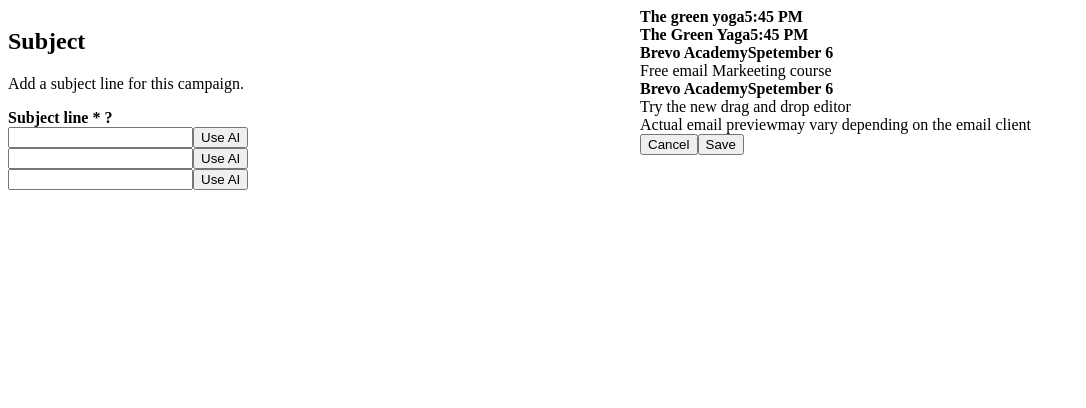
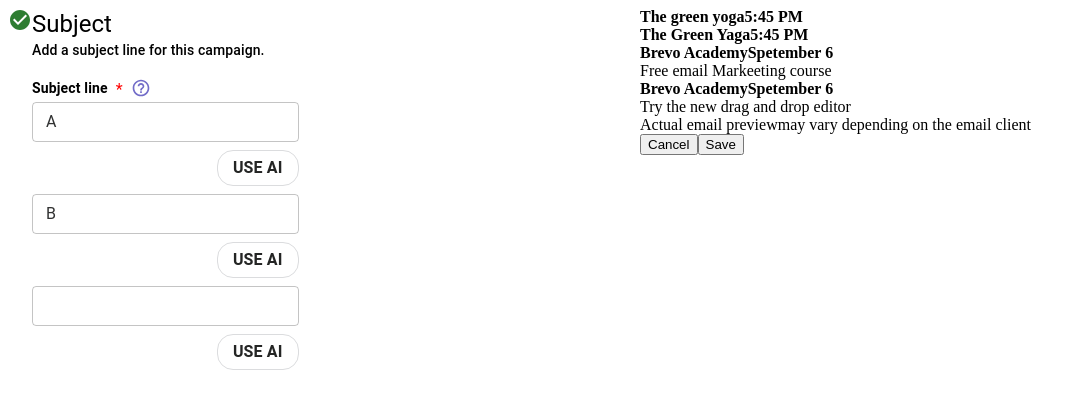
Before and after one commit to sohail-shrestha/sensenrespond-interview, a React (Create React App) app: page / in a window 1280 px wide. Shown: the top 408 px of the page, without its empty margins (0-1086 px from the left). Built offline with nearby package versions, Linux system fonts and the light colour scheme.

Commit message:
first itration of left side content complete

```diff
--- a/src/components/InputBox.tsx
+++ b/src/components/InputBox.tsx
@@ -1,10 +1,17 @@
+import {
+  Button,
+  InputAdornment,
+  OutlinedInput,
+  Typography,
+} from "@mui/material";
 import React, { useState } from "react";
 
 type InputBoxProps = {
   onTextChange: (text: string) => void;
+  prefix?: string;
 };
 
-const InputBox: React.FC<InputBoxProps> = ({ onTextChange }) => {
+const InputBox: React.FC<InputBoxProps> = ({ onTextChange, prefix }) => {
   const [text, setText] = useState<string>("");
 
   const onChange = (event: React.ChangeEvent<HTMLInputElement>) => {
@@ -13,10 +20,43 @@
   };
 
   return (
-    <div>
-      <input onChange={onChange} value={text} />
-      <button>Use AI</button>
-    </div>
+    <>
+      <div>
+        <OutlinedInput
+          fullWidth
+          value={text}
+          onChange={onChange}
+          size="small"
+          startAdornment={
+            prefix ? (
+              <InputAdornment position="start">
+                <Typography variant="body1" color={"#313232"}>
+                  {prefix}
+                </Typography>
+              </InputAdornment>
+            ) : (
+              <></>
+            )
+          }
+        />
+      </div>
+      <div style={{ display: "flex", justifyContent: "end" }}>
+        <Button
+          variant="outlined"
+          style={{
+            color: "#242524",
+            borderColor: "#dbdcde",
+            borderRadius: "16px",
+            marginTop: "8px",
+            marginBottom: "8px",
+          }}
+        >
+          <Typography variant="body1">
+            <b>Use AI</b>
+          </Typography>
+        </Button>
+      </div>
+    </>
   );
 };
 
--- a/src/features/home/Home.tsx
+++ b/src/features/home/Home.tsx
@@ -6,10 +6,10 @@
   return (
     <Grid container>
       <Grid item xs={6}>
-            <HomeLeftComponent />
+        <HomeLeftComponent />
       </Grid>
       <Grid item xs={6}>
-            <HomeRightComponent />
+        <HomeRightComponent />
       </Grid>
     </Grid>
   );
--- a/src/features/home/components/HomeLeftComponent.tsx
+++ b/src/features/home/components/HomeLeftComponent.tsx
@@ -1,25 +1,52 @@
+import CheckCircleIcon from "@mui/icons-material/CheckCircle";
+import HelpOutlineOutlinedIcon from "@mui/icons-material/HelpOutlineOutlined";
+import { Grid, Typography } from "@mui/material";
 import React from "react";
 import { useDispatch } from "react-redux";
 import { InputBox } from "../../../components";
 import { setA, setB } from "../slice";
 
 const HomeLeftComponent: React.FC = () => {
-  const dispatch = useDispatch()
+  const dispatch = useDispatch();
   return (
     <>
-      <h2>Subject</h2>
-      <p>Add a subject line for this campaign.</p>
+      <Grid container>
+        <CheckCircleIcon color="success" />
+        <Grid item>
+          <Typography variant="h5">Subject</Typography>
+          <Typography variant="subtitle2">
+            Add a subject line for this campaign.
+          </Typography>
 
-      <b>Subject line * ?</b>
-      <InputBox onTextChange={ (text: string) => {
-        dispatch(setA(text))
-      } } />
-      <InputBox onTextChange={ (text: string) => {
-        dispatch(setB(text))
-      } }  />
-      <InputBox onTextChange={function (text: string): void {
-        //DO NOTHING
-      } } />
+          <Grid container columnGap={1} style={{ marginTop: "16px" }}>
+            <Typography variant="body2">
+              <b>Subject line </b>
+            </Typography>
+            <Typography color="red">* </Typography>
+            <HelpOutlineOutlinedIcon fontSize="small" htmlColor="#726cc8" />
+          </Grid>
+
+          <Grid>
+            <InputBox
+              prefix="A"
+              onTextChange={(text: string) => {
+                dispatch(setA(text));
+              }}
+            />
+            <InputBox
+              prefix="B"
+              onTextChange={(text: string) => {
+                dispatch(setB(text));
+              }}
+            />
+            <InputBox
+              onTextChange={function (text: string): void {
+                //DO NOTHING
+              }}
+            />
+          </Grid>
+        </Grid>
+      </Grid>
     </>
   );
 };
--- a/src/features/home/components/HomeRightComponent.tsx
+++ b/src/features/home/components/HomeRightComponent.tsx
@@ -2,7 +2,6 @@
 import { Mobile } from "./Mobile";
 
 const HomeRightComponent: React.FC = () => {
-
   return (
     <div>
       <Mobile />
--- a/src/features/home/slice.ts
+++ b/src/features/home/slice.ts
@@ -7,21 +7,21 @@
 
 const initialState: State = {
   subjectA: "",
-    subjectB: ""
-}
+  subjectB: "",
+};
 
 const slice = createSlice({
-    name: 'home',
+  name: "home",
   initialState,
   reducers: {
     setA: (state: State, action: PayloadAction<string>) => {
-            state.subjectA = action.payload
+      state.subjectA = action.payload;
     },
     setB: (state: State, action: PayloadAction<string>) => {
-            state.subjectB = action.payload
-        }
-    }
-})
+      state.subjectB = action.payload;
+    },
+  },
+});
 
 export const homeReducer = slice.reducer;
-export const {setA, setB} = slice.actions;
+export const { setA, setB } = slice.actions;
--- a/src/store/store.ts
+++ b/src/store/store.ts
@@ -3,7 +3,7 @@
 
 const store = configureStore({
   reducer: {
-    home: homeReducer
+    home: homeReducer,
   },
 });
 
```
Also changed, not shown: src/features/home/components/Mobile.tsx (+2 -6 lines). Lines whose indentation alone changed are shown as unchanged.
